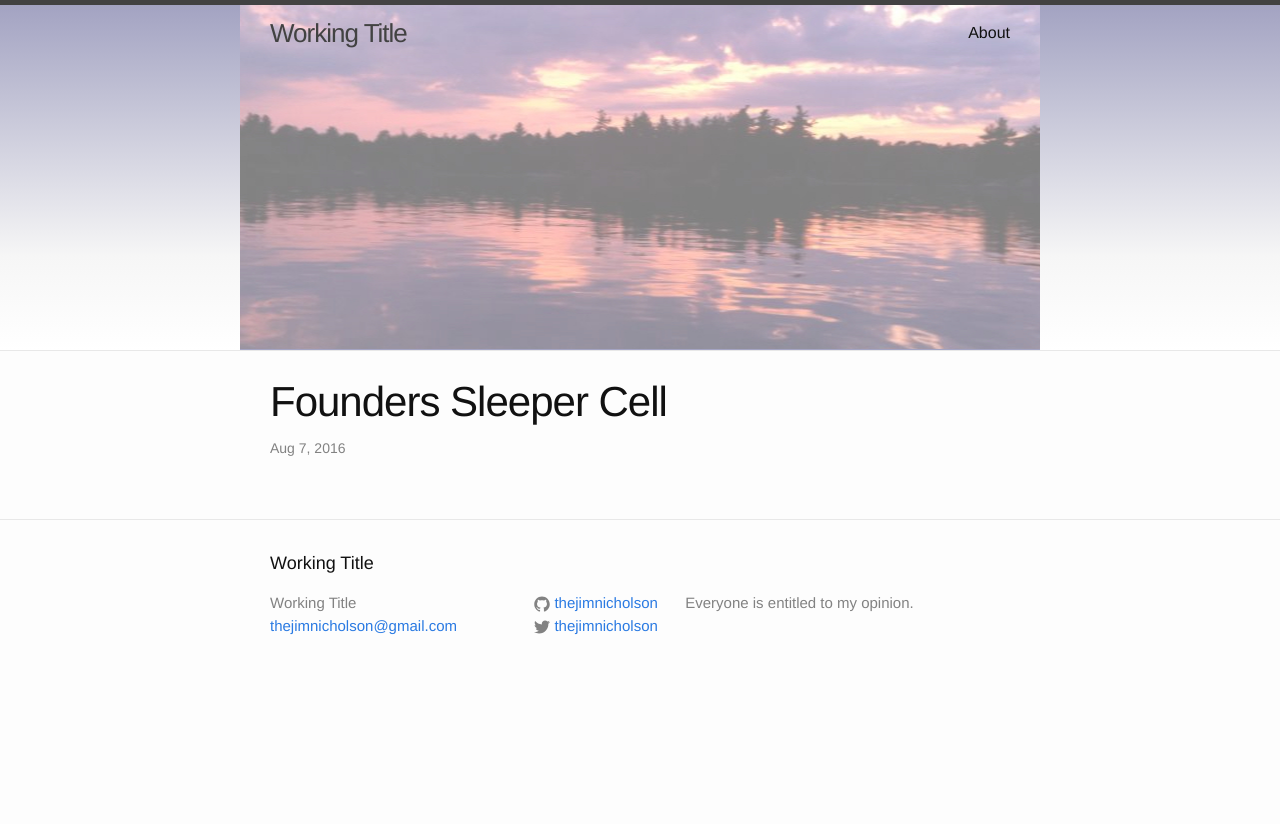
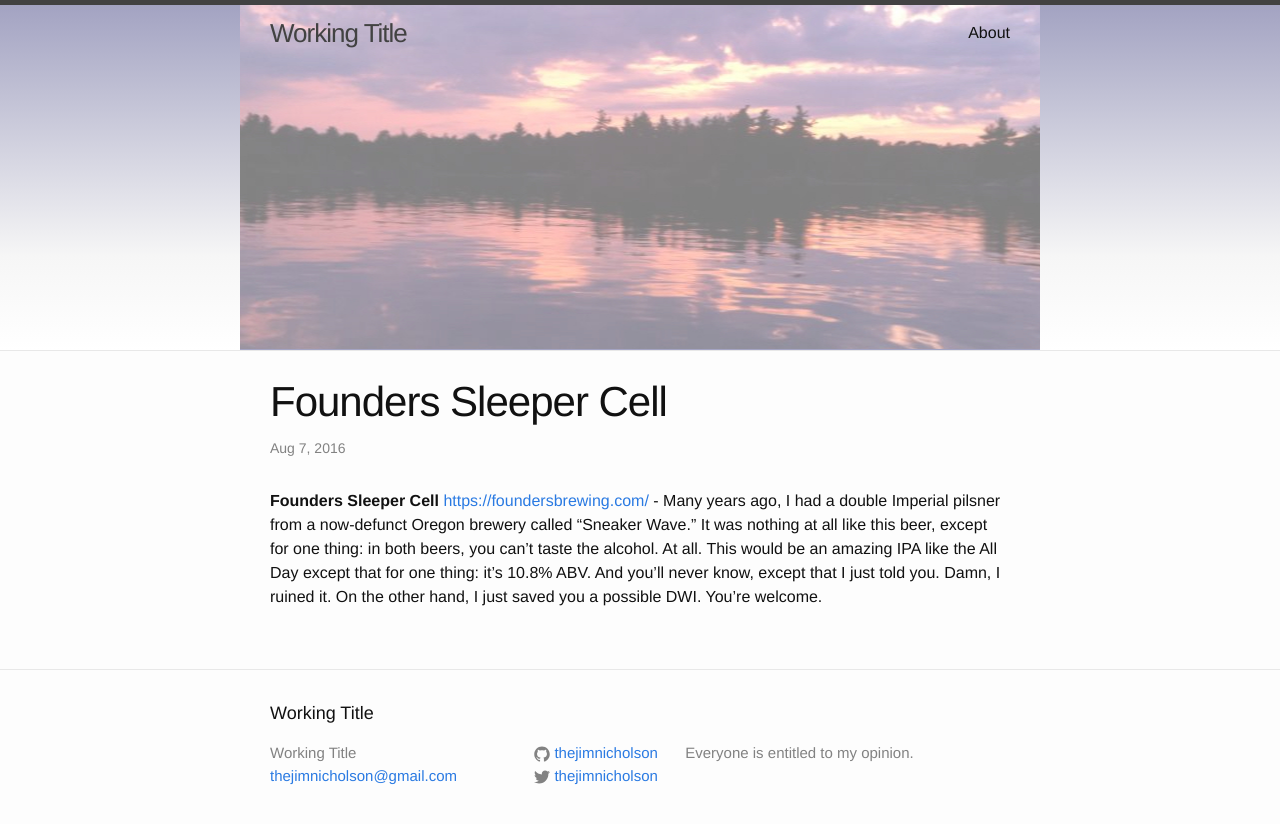
Before and after one commit to thejimnicholson/thejimnicholson.github.io, a Jekyll site: the page built from _posts/2016-08-07-founders-sleeper-cell.md, in a window 1280 px wide. Shown: the top 824 px of the page. Built offline with Jekyll 4.4.1, drawn with Linux system fonts in a browser that asks for light colours; Markdown is read by kramdown in place of the engine named in the settings.

Commit message:
- ‘_posts/.#2016-08-07-founders-sleeper-cell.md’ / ‘_posts/2016-08-07-founders-sleeper-cell.md’

```diff
--- a/_posts/2016-08-07-founders-sleeper-cell.md
+++ b/_posts/2016-08-07-founders-sleeper-cell.md
@@ -2,3 +2,5 @@
 layout: post
 title: Founders Sleeper Cell
 ---
+
+__Founders Sleeper Cell__ <https://foundersbrewing.com/> - Many years ago, I had a double Imperial pilsner from a now-defunct Oregon brewery called "Sneaker Wave." It was nothing at all like this beer, except for one  thing: in both beers, you can't taste the alcohol. At all. This would be an amazing IPA like the All Day except that for one thing: it's 10.8% ABV. And you'll never know, except that I just told you. Damn, I ruined it. On the other hand, I just saved you a possible DWI. You're welcome.
```
Also changed, not shown: _posts/.#2016-08-07-founders-sleeper-cell.md (deleted, +0 -1 lines).
